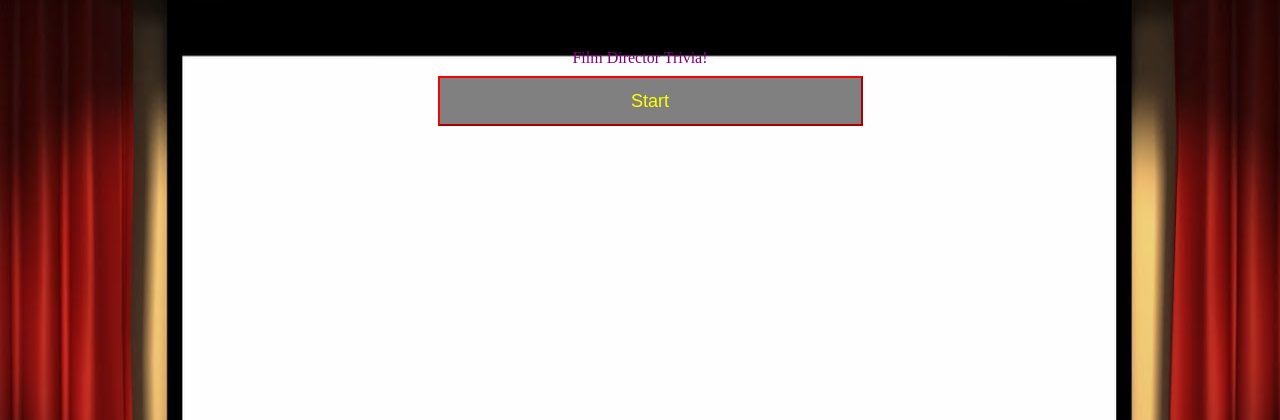
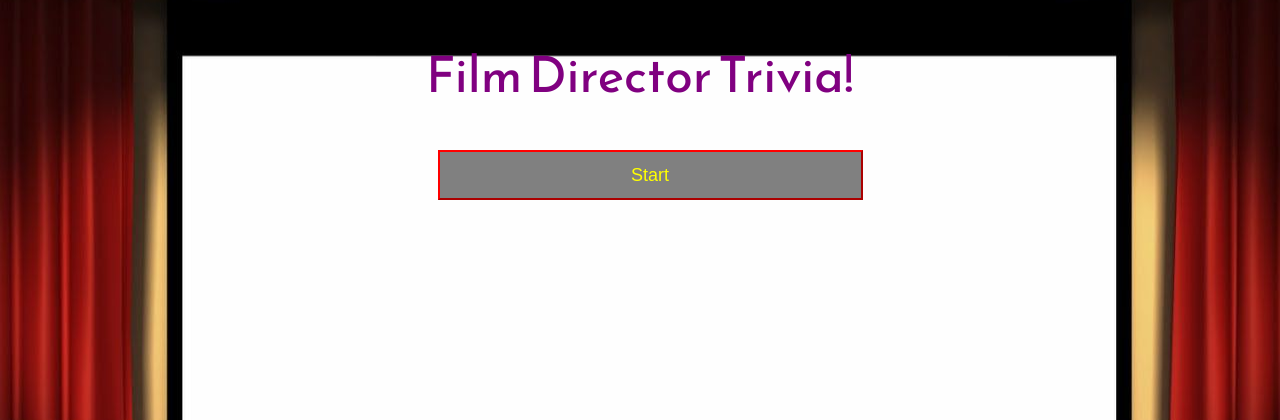
Before and after one commit to colinmcdaniel/TriviaGame, a PHP site: page / in a window 1280 px wide. Shown: the top 420 px of the page. Run offline with PHP 8.4, Linux system fonts and the light colour scheme.

```diff
--- a/assets/css/style.css
+++ b/assets/css/style.css
@@ -13,16 +13,20 @@ body{
 }
 h1{
 	color:purple;
+	font-size:50px;
 }
 #timer{
 	font-size:16px;
+	padding:10px;
 }
 #larger-text{
-	font-size:24px;
+	font-size:22px;
+	padding:5px;
 }
 #smaller-text{
 	font-size:20px;
 	color:purple;
+	padding:5px;
 }
 img{
 	height:200px;
--- a/assets/javascript/app.js
+++ b/assets/javascript/app.js
@@ -143,7 +143,7 @@ function outOfTime(){
 function endGame(){
 	timer.stop();
 
-	$('#larger-text').html('All done, here\'s how you did!');
+	$('#larger-text').html('All done! Here\'s how you did:');
 	$('#smaller-text').html('Correct answers: ' + correct
 		+ '<br>Incorrect answers: ' + incorrect
 		+ '<br>Unanswered: ' + unanswered);
--- a/index.html
+++ b/index.html
@@ -3,8 +3,8 @@
 	<title>Trivia!</title>
 	<link href="https://fonts.googleapis.com/css?family=Reem+Kufi" rel="stylesheet">
 	<script type='text/javascript' src='https://code.jquery.com/jquery-2.2.0.min.js'></script>
+	<link rel="stylesheet" href="assets/css/reset.css">
 	<link rel="stylesheet" href="assets/css/style.css">
-	<link rel="stylesheet" href="assets/css/reset.css">
 </head>
 <body>
 	<div id='wrapper'>
```
